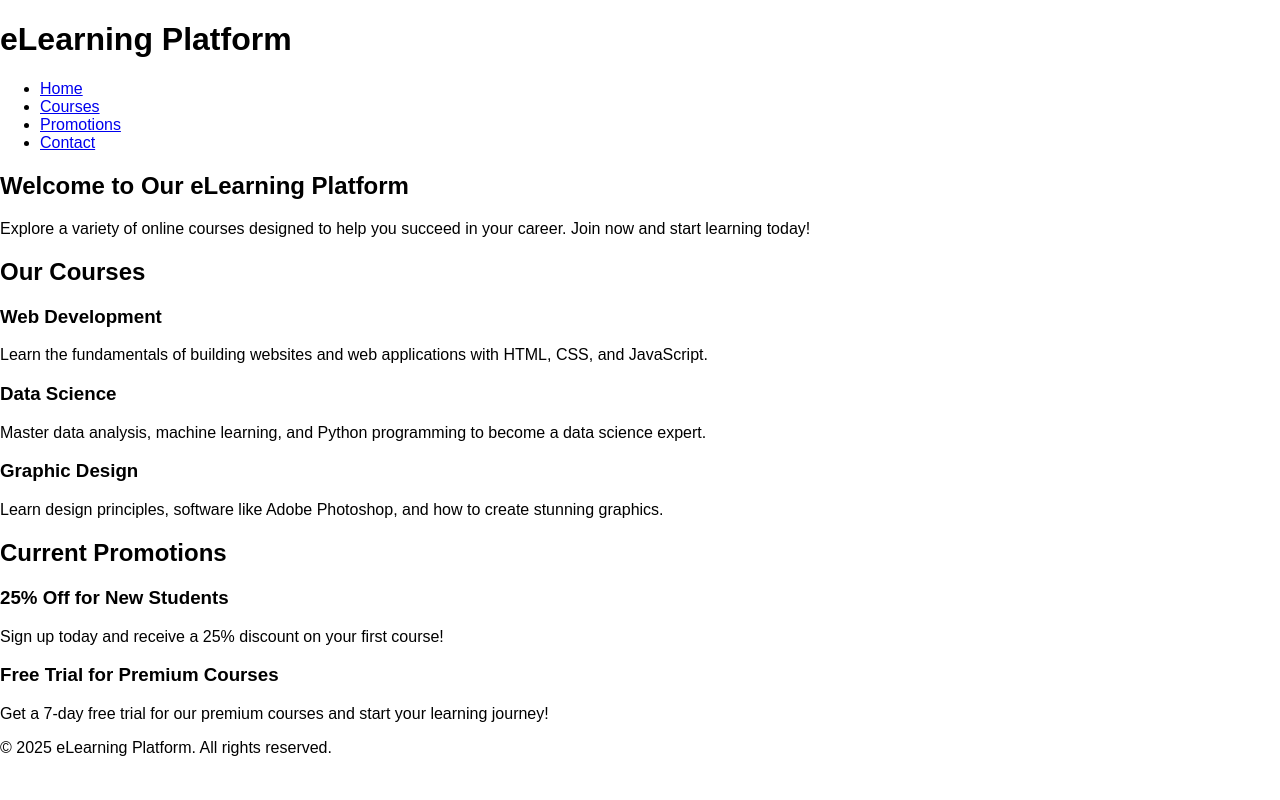
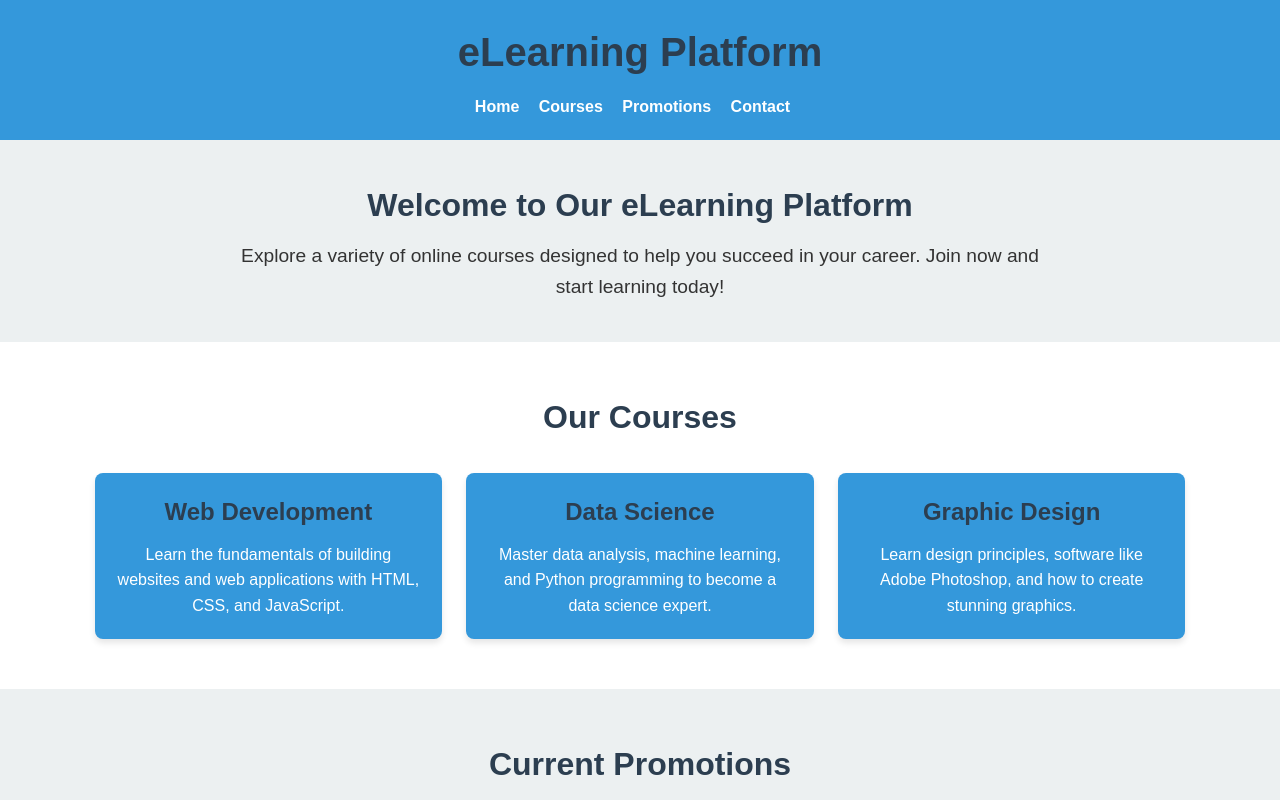
Before and after one commit to Piyush0896555556/Statics, a website: page src/index.html in a window 1280 px wide. Shown: the top 800 px of the page. Drawn offline with Linux system fonts and the light colour scheme.

Commit message:
Update styles.css

```diff
--- a/src/styles.css
+++ b/src/styles.css
@@ -1,21 +1,144 @@
+/* General reset and typography */
 * {
-  font-family: Arial, Helvetica, sans-serif;
+    margin: 0;
+    padding: 0;
+    box-sizing: border-box;
 }
 
-html, body {
-  margin: 0;
-  border: 0;
-  padding: 0;
-  background-color: #fff;
+body {
+    font-family: Arial, sans-serif;
+    line-height: 1.6;
+    background-color: #f4f4f4;
+    color: #333;
 }
 
-main {
-  margin: auto;
-  width: 50%;
-  padding: 20px;
+h1, h2, h3 {
+    color: #2c3e50;
 }
 
-main > h1 {
-  text-align: center;
-  font-size: 3.5em;
+/* Header styles */
+header {
+    background-color: #3498db;
+    color: white;
+    padding: 20px 0;
+    text-align: center;
 }
+
+header .logo h1 {
+    font-size: 2.5rem;
+    margin-bottom: 10px;
+}
+
+nav ul {
+    list-style: none;
+}
+
+nav ul li {
+    display: inline;
+    margin-right: 15px;
+}
+
+nav ul li a {
+    color: white;
+    text-decoration: none;
+    font-weight: bold;
+}
+
+nav ul li a:hover {
+    color: #f39c12;
+}
+
+/* Intro section styles */
+.intro {
+    background-color: #ecf0f1;
+    text-align: center;
+    padding: 40px 20px;
+}
+
+.intro h2 {
+    font-size: 2rem;
+    margin-bottom: 10px;
+}
+
+.intro p {
+    font-size: 1.2rem;
+    max-width: 800px;
+    margin: 0 auto;
+}
+
+/* Course offerings section */
+.course-offerings {
+    padding: 50px 20px;
+    background-color: #fff;
+    text-align: center;
+}
+
+.course-offerings h2 {
+    font-size: 2rem;
+    margin-bottom: 30px;
+}
+
+.course {
+    display: inline-block;
+    width: 28%;
+    margin: 0 10px;
+    padding: 20px;
+    background-color: #3498db;
+    color: white;
+    border-radius: 8px;
+    box-shadow: 0 4px 6px rgba(0, 0, 0, 0.1);
+}
+
+.course h3 {
+    font-size: 1.5rem;
+    margin-bottom: 10px;
+}
+
+.course p {
+    font-size: 1rem;
+}
+
+/* Promotions section */
+.promotions {
+    padding: 50px 20px;
+    background-color: #ecf0f1;
+    text-align: center;
+}
+
+.promotions h2 {
+    font-size: 2rem;
+    margin-bottom: 30px;
+}
+
+.promo {
+    display: inline-block;
+    width: 45%;
+    margin: 10px 2.5%;
+    padding: 20px;
+    background-color: #e74c3c;
+    color: white;
+    border-radius: 8px;
+    box-shadow: 0 4px 6px rgba(0, 0, 0, 0.1);
+}
+
+.promo h3 {
+    font-size: 1.5rem;
+    margin-bottom: 10px;
+}
+
+.promo p {
+    font-size: 1rem;
+}
+
+/* Footer styles */
+footer {
+    background-color: #2c3e50;
+    color: white;
+    text-align: center;
+    padding: 20px 0;
+    margin-top: 30px;
+}
+
+footer p {
+    font-size: 0.9rem;
+}
```
